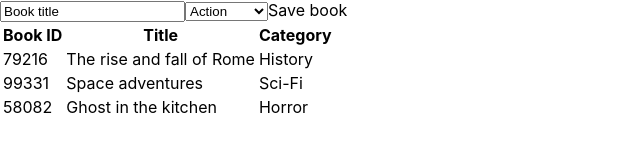
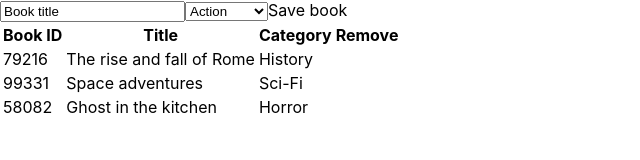
Before and after one commit to angarita-dev/react-bookstore, a React (Create React App) app: page / in a window 1280 px wide. Shown: the top 160 px of the page, without its empty margins (0-640 px from the left). Built offline with nearby package versions, Linux system fonts and the light colour scheme.

Commit message:
Included action & passes it to Book component

```diff
--- a/src/containers/BooksList.js
+++ b/src/containers/BooksList.js
@@ -1,12 +1,17 @@
 import React from 'react';
 import PropTypes from 'prop-types';
 import { connect } from 'react-redux';
+
+// Actions
+import { removeBook } from '../actions/index';
 
 // Components
 import Book from '../components/Book';
 
 const BooksList = props => {
   const { books } = props;
+  const { removeBook } = props;
+
   const booksList = books.map(book => {
     const { id, title, category } = book;
     return (
@@ -15,6 +20,7 @@ const BooksList = props => {
         id={id}
         title={title}
         category={category}
+        removeBook={removeBook}
       />
     );
   });
@@ -26,6 +32,7 @@ const BooksList = props => {
           <th>Book ID</th>
           <th>Title</th>
           <th>Category</th>
+          <th>Remove</th>
         </tr>
       </thead>
       <tbody>
@@ -37,10 +44,11 @@ const BooksList = props => {
 
 BooksList.propTypes = {
   books: PropTypes.array.isRequired,
+  removeBook: PropTypes.func.isRequired,
 };
 
 const mapStateToProps = state => ({
   books: state.books,
 });
 
-export default connect(mapStateToProps)(BooksList);
+export default connect(mapStateToProps, { removeBook })(BooksList);
```
